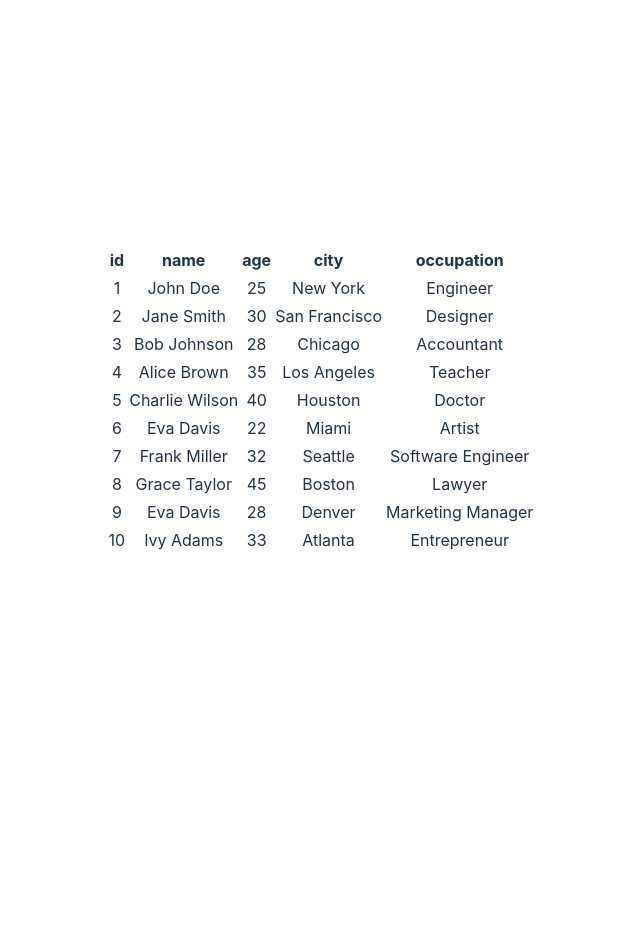
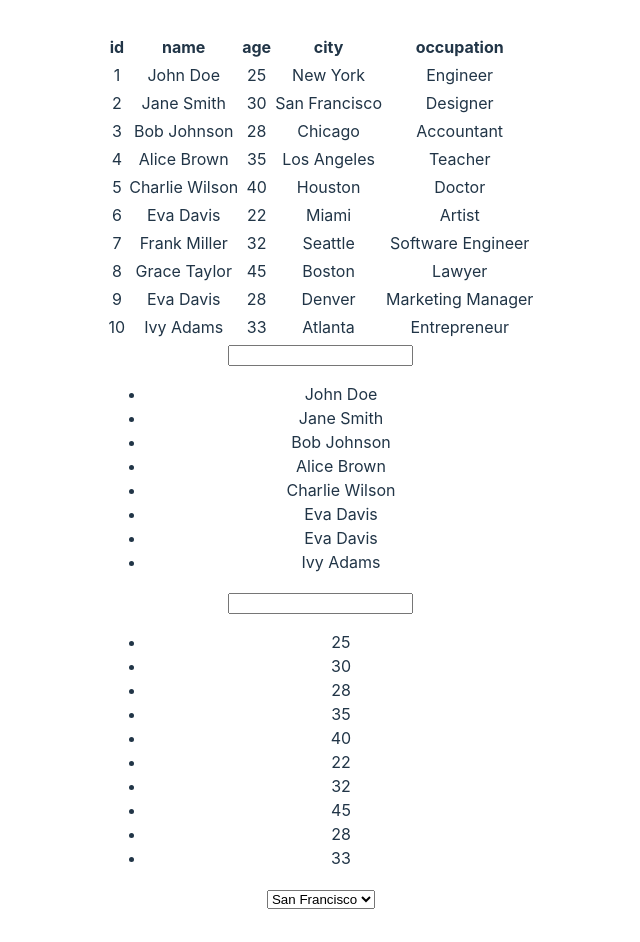
Before and after one commit to faizanhameed103/midterm, a React (Vite) app: page / in a window 1280 px wide. Shown: the whole page, without its empty margins (319-959 px from the left). Before the commit the page ends 800 px from the top, so only its background shows below. Built offline with nearby package versions, Linux system fonts and the light colour scheme.

Commit message:
Implement Basic Filtering for name and Age

```diff
--- a/src/App.jsx
+++ b/src/App.jsx
@@ -38,6 +38,8 @@ function App() {
     <>
 
             <MyTable/>
+            <First/>
+            <Second/>
 
     </>
   )
--- a/src/Second.jsx
+++ b/src/Second.jsx
@@ -24,8 +24,15 @@ class Second extends React.Component {
           <ul>{list}</ul>
           <select>
                     <option value="New York">New York</option>
-                    <option value="San Francisco" selected>Volvo</option>
-                    <option value="Chicago">Fiat</option>
+                    <option value="San Francisco" selected>San Francisco</option>
+                    <option value="Los Angeles">Los Angeles</option>
+                    <option value="Houston">Houston</option>
+                    <option value="Chicago">Chicago</option>
+                    <option value="Chicago">Chicago</option>
+                    <option value="Chicago">Chicago</option>
+                    <option value="Chicago">Chicago</option>
+                    <option value="Chicago">Chicago</option>
+                    <option value="Chicago">Chicago</option>
                 </select>
         </div>)
     }
```
